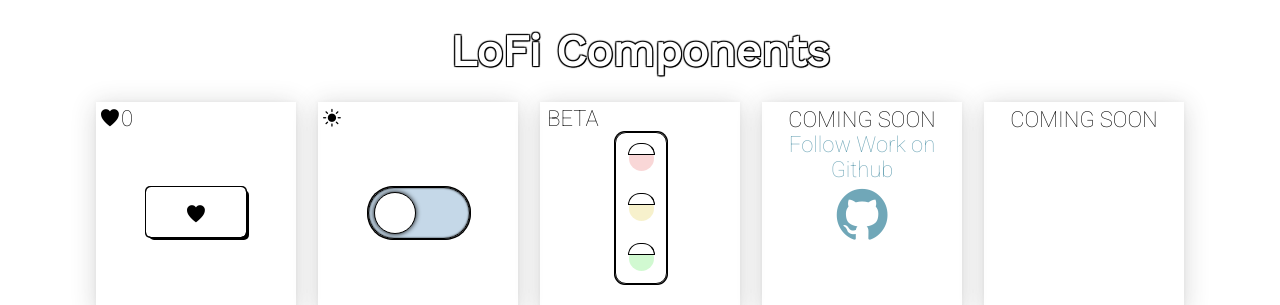
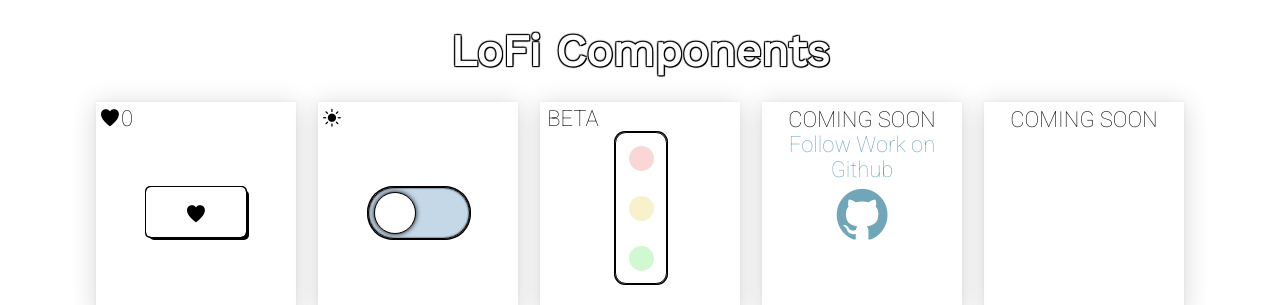
Before and after one commit to yufanw/LoFiComponents, a React (Create React App) app: page / in a window 1280 px wide. Shown: the top 305 px of the page. Built offline with nearby package versions, Linux system fonts and the light colour scheme.

Commit message:
checkbox remove halfcircle

```diff
--- a/index.html
+++ b/index.html
@@ -8,14 +8,14 @@
   <link rel="manifest" href="build/manifest.json">
   <link rel="shortcut icon" href="build/favicon.ico">
   <title>LoFi Components</title>
-  <link href="build/static/css/main.5c4ed90d.css" rel="stylesheet">
+  <link href="build/static/css/main.289130b6.css" rel="stylesheet">
   <link href="https://unpkg.com/ionicons@4.2.4/dist/css/ionicons.min.css" rel="stylesheet">
 </head>
 
 <body>
   <noscript>You need to enable JavaScript to run this app.</noscript>
   <div id="root"></div>
-  <script type="text/javascript" src="build/static/js/main.8817b782.js"></script>
+  <script type="text/javascript" src="build/static/js/main.fc4d14b2.js"></script>
 </body>
 
 </html>
--- a/src/components/Checkbox/index.css
+++ b/src/components/Checkbox/index.css
@@ -103,20 +103,6 @@
   border-radius: 50%;
 }
 
-.half-circle {
-  position: absolute;
-  left: calc(50% - 13px);
-  top: calc(50% - 15px);
-  width: 27px;
-  height: 12px;
-  background: rgb(255, 255, 255);
-  border-top-left-radius: 12px;
-  border-top-right-radius: 12px;
-  border: 0.5px solid;
-  box-sizing: border-box;
-  z-index: 300;
-}
-
 .App.dark .half-circle {
   background: #1b1b1d;
 }
--- a/src/components/Checkbox/index.jsx
+++ b/src/components/Checkbox/index.jsx
@@ -8,17 +8,14 @@ export default class Checkbox extends Component {
       <div className="checkbox-comp">
         <div className="checkbox-wrapper">
           <label className="container">
-            <span className="half-circle"></span>
             <input type="radio" name="radio"/>
             <span className="checkmark red"></span>
           </label>
           <label className="container">
-            <span className="half-circle"></span>
             <input type="radio" name="radio"/>
             <span className="checkmark yellow"></span>
           </label>
           <label className="container">
-            <span className="half-circle"></span>
             <input type="radio" name="radio"/>
             <span className="checkmark green"></span>
           </label>
```
Also changed, not shown: 11 other files (tests, documents, lock files or other folders).
